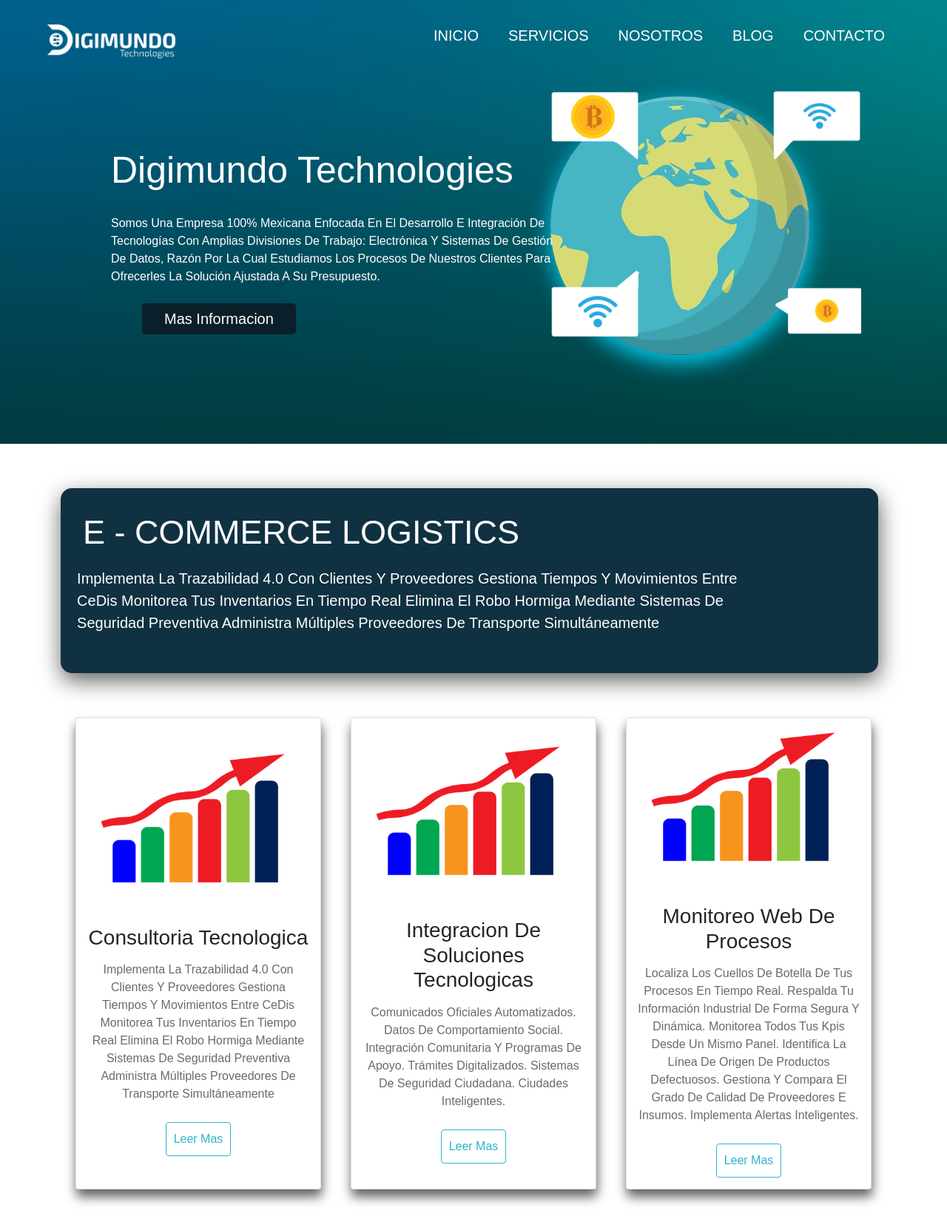
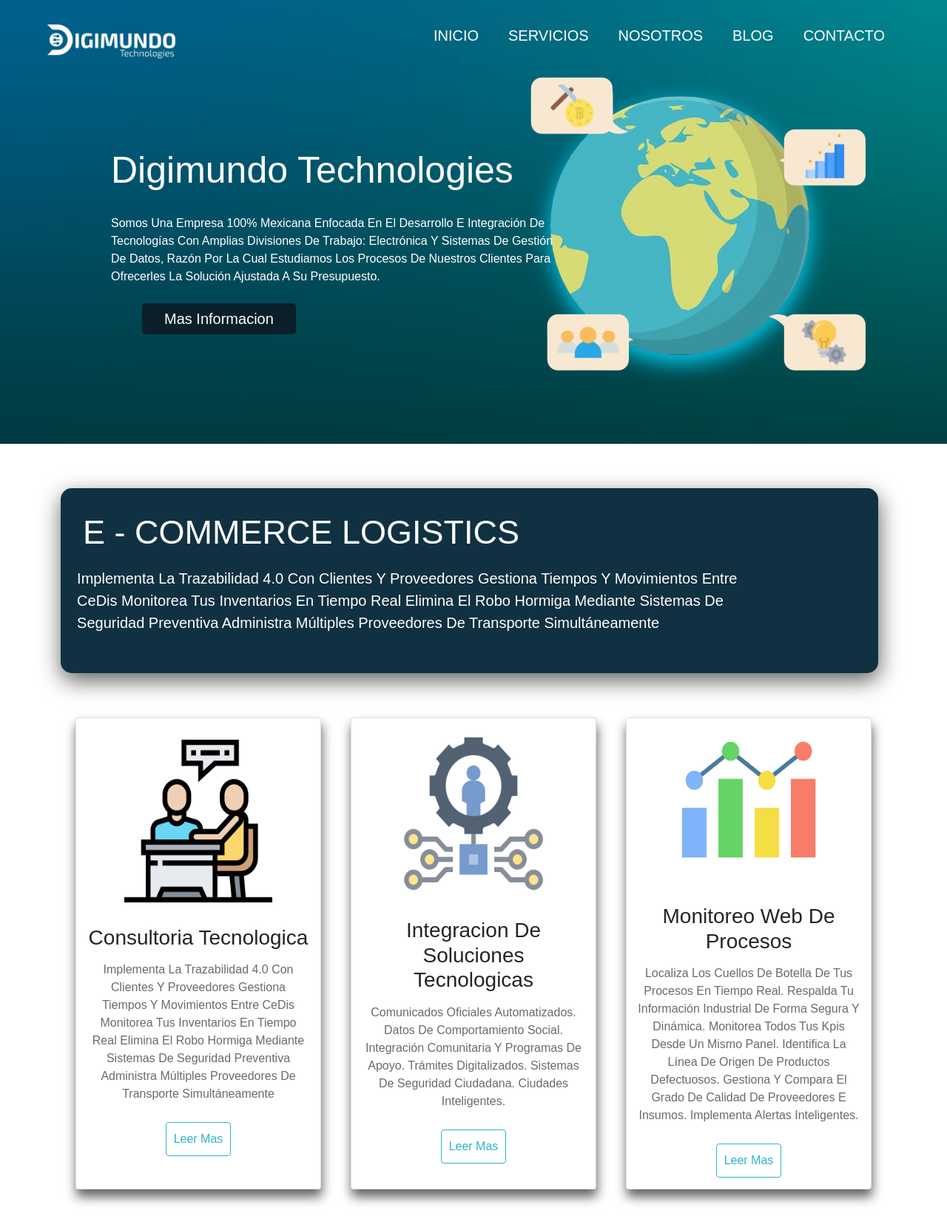
Before and after one commit to CarlosOC99/Digimundo, a Django app: template tesca/digimundo/templates/social/index.html in a window 1280 px wide. Shown: the top 1648 px of the page at 74% size. Run offline with Django 3.2, Linux system fonts and the light colour scheme; the template is opened without the code that fills it, so the values that code supplies are empty; some libraries are stand-ins or nearby versions.

Commit message:
[new]respaldo3

```diff
--- a/tesca/digimundo/static/cuadritos.css
+++ b/tesca/digimundo/static/cuadritos.css
@@ -9,10 +9,9 @@
 }
 
 .img11 {
-    max-width: 120px;
-    max-height: 120px;
-    margin-right: 40px;
-    margin-bottom: 800px;
+    max-width: 220px;
+    max-height: 220px;
+    margin: -70px;
     position: absolute;
     animation: bounce1 .5s alternate infinite ease-in;
     animation-delay: 1s;
@@ -20,9 +19,9 @@
   }
 
   .img22 {
-    max-width: 120px;
-    max-height: 120px;
-    margin-right: 300px;
+    max-width: 220px;
+    max-height: 220px;
+    margin: -70px;
     margin-top: 250px;
     position: absolute;
     animation: bounce1 .5s alternate infinite ease-in;
@@ -31,9 +30,9 @@
   }
 
   .img33 {
-    max-width: 120px;
-    max-height: 120px;
-    margin-left: 300px;
+    max-width: 220px;
+    max-height: 220px;
+    margin-left: 250px;
     position: absolute;
     animation: bounce1 .5s alternate infinite ease-in;
     z-index: 20;
@@ -41,9 +40,9 @@
   }
 
   .img44 {
-    max-width: 120px;
-    max-height: 120px;
-    margin-left: 300px;
+    max-width: 220px;
+    max-height: 220px;
+    margin-left: 250px;
     margin-top: 250px;
     position: absolute;
     animation: bounce1 .5s alternate infinite ease-in;
--- a/tesca/digimundo/static/style.css
+++ b/tesca/digimundo/static/style.css
@@ -195,7 +195,7 @@
 }
 
 .card img{
-    width: 330px;
+    width: 200px;
     height: 220px;
     display:block;
     margin:auto;
@@ -258,6 +258,7 @@
     width: 150px;
     border-radius: 50%;
     margin-bottom: 20px;
+    box-shadow: 7px 13px 37px #000;
 }
 /* fin redondeado de imagen*/
 
--- a/tesca/digimundo/templates/social/index.html
+++ b/tesca/digimundo/templates/social/index.html
@@ -3,27 +3,24 @@
 {% load static%}
 <!DOCTYPE html>
 <html lang="en">
-
-
-
 <body>
 
   <div class="mundito">
     <div class="mapa">
       <div class="aparecer1">
-        <img src="{% static 'img/coin.png' %}" class="img11">
+        <img src="{% static 'img/icons/Mineria.png' %}" class="img11">
       </div>
 
       <div class="aparecer3">
-        <img src="{% static 'img/nueva señal.png' %}" class="img33">
+        <img src="{% static 'img/icons/Estadistica.png' %}" class="img33">
       </div>
 
       <div class="aparecer4">
-        <img src="{% static 'img/espacio vacio.png' %}" class="img44">
+        <img src="{% static 'img/icons/Engranajes.png' %}" class="img44">
       </div>
 
       <div class="aparecer2">
-        <img src="{% static 'img/señal wifi.png' %}" class="img22">
+        <img src="{% static 'img/icons/Perfil.png' %}" class="img22">
       </div>
 
 
@@ -45,7 +42,7 @@
     <div class="containerCards">
       <div class="card">
         <figure>
-          <img src=" {% static 'img/barras.png' %}">
+          <img src=" {% static 'img/icons/consulta.png' %}">
         </figure>
         <div class="contenido">
           <h3>Consultoria Tecnologica</h3>
@@ -60,7 +57,7 @@
 
       <div class="card">
         <figure>
-          <img src=" {% static 'img/barras.png' %}">
+          <img src=" {% static 'img/icons/tecnologia.png' %}">
         </figure>
         <div class="contenido">
           <h3>Integracion de soluciones tecnologicas</h3>
@@ -76,7 +73,7 @@
 
       <div class="card">
         <figure>
-          <img src=" {% static 'img/barras.png' %}">
+          <img src=" {% static 'img/icons/estadisticas.png' %}">
         </figure>
         <div class="contenido">
           <h3>Monitoreo web de procesos</h3>
@@ -286,10 +279,24 @@
 <script src="{% static 'scripts/jquery.js' %}"></script>
 <script src="https://ajax.googleapis.com/ajax/libs/jquery/3.3.1/jquery.min.js"></script>
 <script src="https://unpkg.com/axios/dist/axios.min.js"></script>
+
 <script>
 
 function datos() {
-      $.ajax({
+
+  if ( document.getElementById('comentariosField').value == ""){
+    console.log("te hace falta llenar los campos")
+
+    Swal.fire(
+  'Campos incompletos',
+  '¿Te olvidaste de llenar alguno?',
+  'question'
+)
+
+  } else{
+
+
+    $.ajax({
         url: "{% url 'index' %}",
         type: "POST",
         data: {
--- a/tesca/digimundo/templates/social/layout.html
+++ b/tesca/digimundo/templates/social/layout.html
@@ -82,8 +82,9 @@
 <script src="https://kit.fontawesome.com/b493bbbcd9.js" crossorigin="anonymous"></script>
 <script src="{% static 'scripts/script.js' %}"></script>
 <script src="{% static 'scripts/jquery.js' %}"></script>
-<script src="{% static 'node_modules/jquery/dist/jquery.js'%}"></script>
 <script src="https://cdn.jsdelivr.net/npm/bootstrap@5.0.2/dist/js/bootstrap.bundle.min.js"
   integrity="sha384-MrcW6ZMFYlzcLA8Nl+NtUVF0sA7MsXsP1UyJoMp4YLEuNSfAP+JcXn/tWtIaxVXM" crossorigin="anonymous"></script>
+<script src="//cdn.jsdelivr.net/npm/sweetalert2@11"></script>
+<script src="sweetalert2.all.min.js"></script>
 
 </html>
--- a/tesca/package.json
+++ b/tesca/package.json
@@ -1,5 +1,6 @@
 {
   "dependencies": {
-    "jquery": "^3.6.0"
+    "jquery": "^3.6.0",
+    "sweetalert2": "^11.3.3"
   }
 }
```
Also changed, not shown: other parts of tesca/digimundo/templates/social/index.html (+16 -18 lines), tesca/digimundo/static/img/icons/Engranajes.png (added), tesca/digimundo/static/img/icons/Estadistica.png (added), tesca/digimundo/static/img/icons/Mineria.png (added), tesca/digimundo/static/img/icons/Perfil.png (added), tesca/digimundo/static/img/icons/cerebro.png (added), tesca/digimundo/static/img/icons/consulta.png (added), tesca/digimundo/static/img/icons/escalabilidad.png (added), tesca/digimundo/static/img/icons/estadisticas.png (added), tesca/digimundo/static/img/icons/learning data.png (added), tesca/digimundo/static/img/icons/lupa.png (added), tesca/digimundo/static/img/icons/procesos.png (added), tesca/digimundo/static/img/icons/recursos.png (added), tesca/digimundo/static/img/icons/tecnologia.png (added), 1 more files.
